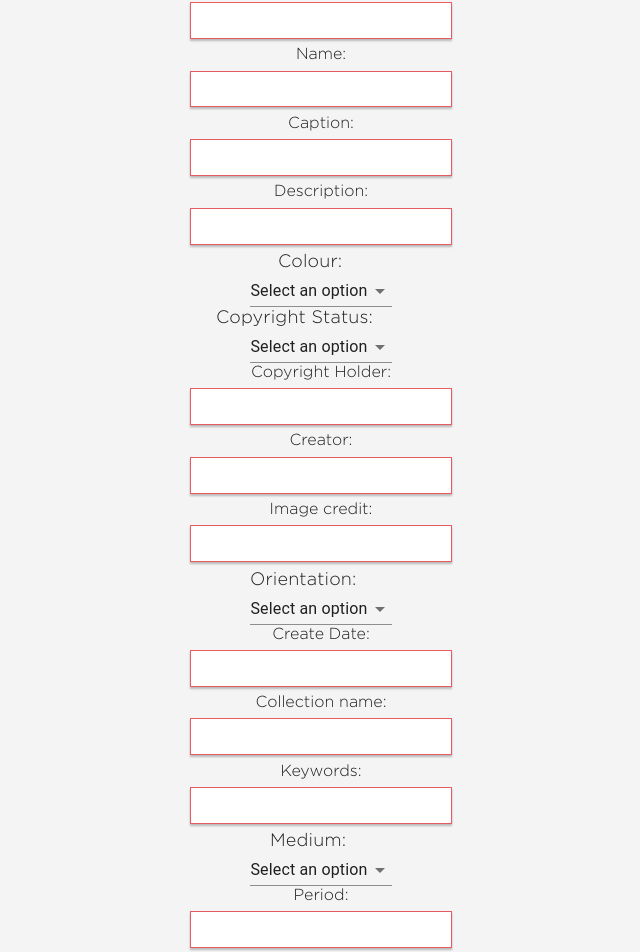
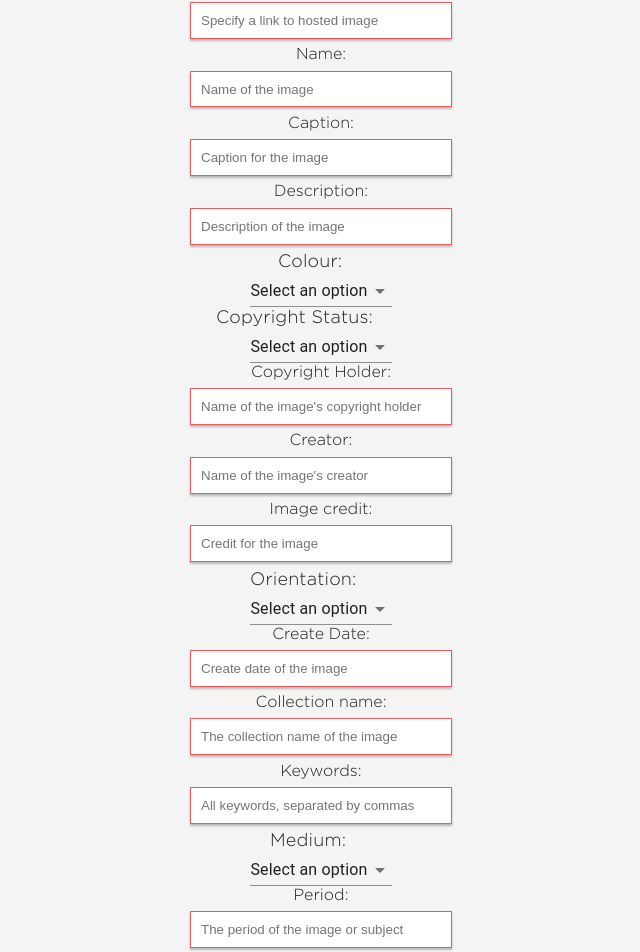
Before and after one commit to fac18/t4b-g2h, a React (Create React App) app: page /addnewcontent in a window 1280 px wide. Shown: the part 290-1242 px from the top of the page, without its empty margins (319-959 px from the left). Built offline with nearby package versions, Linux system fonts and the light colour scheme; no server answers.

Commit message:
Add landing page blurb Delete commented out code Add placeholders to text inputs
Relates #7

```diff
--- a/src/components/AddNewContent/AddNewContent.js
+++ b/src/components/AddNewContent/AddNewContent.js
@@ -28,12 +28,11 @@ const AddNewContent = () => {
     formLabel: {
       fontSize: "1.5rem",
       fontFamily: "Gotham Light",
-      color: "#1c1d1f"
+      color: "#1c1d1f",
+      textAlign: "center"
     }
   }));
   const classes = useStyles();
-
-  // console.log(colour);
 
   const fullData = {
     museumRecordId: museumRecordId,
@@ -70,6 +69,7 @@ const AddNewContent = () => {
         <label htmlFor="museumRecordId">Museum Record ID:</label>
         <input
           name="museumRecordId"
+          placeholder="Add your image's unique record ID"
           type="text"
           id="museumRecordId"
           aria-label="Add a Museum Record ID"
@@ -82,6 +82,7 @@ const AddNewContent = () => {
         <input
           name="url"
           type="url"
+          placeholder="Specify a link to hosted image"
           id="url"
           aria-label="Add an image URL"
           value={url}
@@ -93,6 +94,7 @@ const AddNewContent = () => {
         <input
           name="name"
           type="text"
+          placeholder="Name of the image"
           id="name"
           aria-label="Add a name"
           value={name}
@@ -104,6 +106,7 @@ const AddNewContent = () => {
         <input
           name="caption"
           type="text"
+          placeholder="Caption for the image"
           id="caption"
           aria-label="Add a caption"
           value={caption}
@@ -115,6 +118,7 @@ const AddNewContent = () => {
         <input
           name="description"
           type="text"
+          placeholder="Description of the image"
           id="description"
           aria-label="Add a description"
           value={description}
@@ -122,21 +126,7 @@ const AddNewContent = () => {
           required
         />
 
-        {/* attempted radio button for colour select */}
-        {/* {console.log(colour)}
-        <p>Select a colour type:</p>
-        <input
-          type="radio"
-          name="colour"
-          id="b&w"
-          value={colour}
-          onChange={event => setColour(event.target.value)}
-        />
-        <label htmlFor="b&w" value="b&w">
-          Black and White
-        </label>
-        <input type="radio" name="colour" id="colour" value="Colour" />
-        <label htmlFor="colour">Colour</label> */}
+        {/* To change colour to radio button */}
 
         <InputLabel
           shrink
@@ -164,7 +154,7 @@ const AddNewContent = () => {
           <MenuItem value="B&W">Black & White</MenuItem>
         </Select>
 
-        {/* To change copyright status to checkbox multi-select (format to be array) */}
+        {/* To change copyright to checkbox multi-select (format to be array) */}
 
         <InputLabel
           shrink
@@ -202,6 +192,7 @@ const AddNewContent = () => {
         <input
           name="copyrightHolder"
           type="text"
+          placeholder="Name of the image's copyright holder"
           id="copyrightHolder"
           aria-label="Add a copyright holder"
           value={copyrightHolder}
@@ -213,6 +204,7 @@ const AddNewContent = () => {
         <input
           name="creator"
           type="text"
+          placeholder="Name of the image's creator"
           id="creator"
           aria-label="Add a creator"
           value={creator}
@@ -224,6 +216,7 @@ const AddNewContent = () => {
         <input
           name="credit"
           type="text"
+          placeholder="Credit for the image"
           id="credit"
           aria-label="Add an image credit"
           value={credit}
@@ -262,6 +255,7 @@ const AddNewContent = () => {
         <input
           name="createDate"
           type="text"
+          placeholder="Create date of the image"
           id="createDate"
           aria-label="Add a create date"
           value={createDate}
@@ -273,6 +267,7 @@ const AddNewContent = () => {
         <input
           name="collection"
           type="text"
+          placeholder="The collection name of the image"
           id="collection"
           aria-label="Add a collection name"
           value={collection}
@@ -284,6 +279,7 @@ const AddNewContent = () => {
         <input
           name="keywords"
           type="text"
+          placeholder="All keywords, separated by commas"
           id="keywords"
           aria-label="Add keywords"
           value={keywords}
@@ -318,28 +314,11 @@ const AddNewContent = () => {
           <MenuItem value="Photograph">Photograph</MenuItem>
         </Select>
 
-        {console.log(medium)}
-
-        {/* <label htmlFor="medium">Medium:</label>
-        <select
-          htmlFor="medium"
-          aria-label="Add a medium type"
-          value={medium}
-          onChange={event => setMedium(event.target.value)}
-          required
-        >
-          <option value="" disabled selected>
-            Select an option
-          </option>
-          <option value="Illustration">Illustration</option>
-          <option value="Painting">Painting</option>
-          <option value="Photograph">Photograph</option>
-        </select> */}
-
         <label htmlFor="period">Period:</label>
         <input
           name="period"
           type="text"
+          placeholder="The period of the image or subject"
           id="period"
           aria-label="Add a period"
           value={period}
@@ -373,8 +352,6 @@ const AddNewContent = () => {
           <MenuItem value="No">No</MenuItem>
         </Select>
 
-        {console.log(orientation)}
-
         <input type="submit" />
       </SC.FormBox>
     </>
--- a/src/components/LandingPage/LandingPage.js
+++ b/src/components/LandingPage/LandingPage.js
@@ -6,10 +6,9 @@ const LandingPage = () => {
   return (
     <SC.Landing>
       <h2>
-        “Gateway 2 Heritage dolor sit amet, consectetur adipiscing elit, sed do
-        eiusmod tempor incididunt ut labore et dolore magna aliqua. Ut enim ad
-        minim veniam, quis nostrud exercitation ullamco laboris nisi ut aliquip
-        ex ea commodo consequat.”
+        “Protecting Britain's cultural institutions, the guardians of our local
+        history. Showcasing our cultures, traditions and history by preserving
+        and narrating their stories online.”
       </h2>
       <section>
         <article>
```
